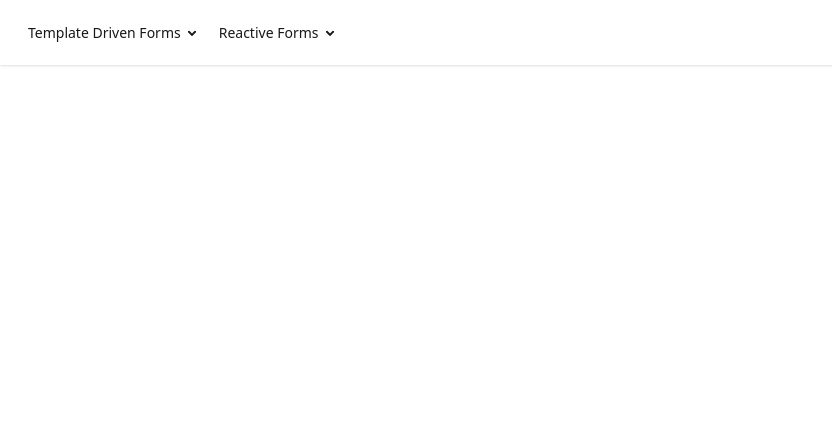
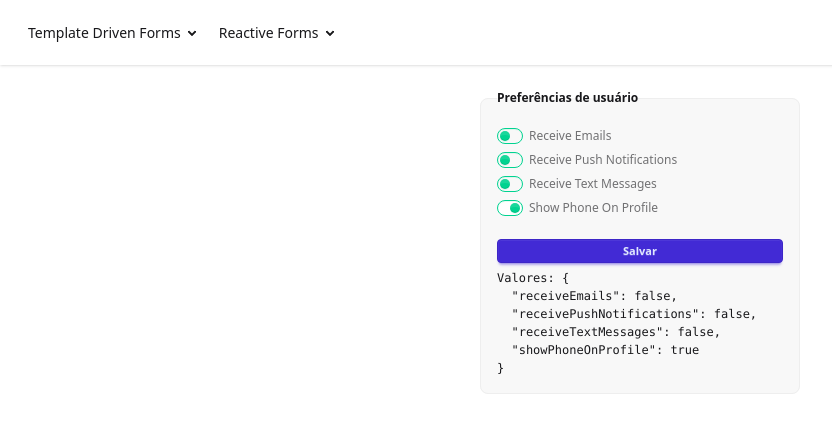
Before and after one commit to lodovikoa/curso-formularios-com-angular, an Angular app: page /reactive-forms/form-record in a window 1280 px wide. Before the commit this address led to /. Shown: the top 432 px of the page, without its empty margins (0-832 px from the left). Built offline with nearby package versions, Linux system fonts and the light colour scheme; data requests are answered from the project's data file.

Commit message:
feat: aulas

```diff
--- a/db.json
+++ b/db.json
@@ -1,22 +1,29 @@
 {
+  "user-preferences": {
+    "receiveEmails": false,
+    "receivePushNotifications": false,
+    "receiveTextMessages": false,
+    "showPhoneOnProfile": true
+  },
   "nicknames": [
     {
-      "id": 1,
+      "id": "1",
       "nickname": "lodoviko"
     }
   ],
   "names": [
     {
-      "id": 1,
+      "id": "1",
       "name": "Ricardo Nunes"
     },
     {
-      "id": 2,
+      "id": "2",
       "name": "João Silva"
     },
     {
-      "id": 3,
+      "id": "3",
       "name": "Gabriel Santos"
     }
-  ]
+  ],
+  "$schema": "./node_modules/json-server/schema.json"
 }
--- /dev/null
+++ b/src/app/features/reactive-forms/7.form-record/form-record.component.html
@@ -0,0 +1,16 @@
+<form [formGroup]="form" (ngSubmit)="savePreferences()">
+  <fieldset class="fieldset bg-base-200 border-base-300 rounded-box w-xs border p-4">
+    <legend class="fieldset-legend">Preferências de usuário</legend>
+
+    @for (key of preferencesKeys(); track key) {
+      <label class="label">
+        <input type="checkbox" checked="checked" class="toggle toggle-xs" [formControlName]="key" />
+        {{ key | humanizePropKey }}
+      </label>
+    }
+    <button class="btn btn-primary btn-xs mt-4"[disabled]="isSaving()">
+     {{ isSaving() ? 'Salvando...' : 'Salvar' }}
+    </button>
+    <pre>Valores: {{ form.value | json}}</pre>
+  </fieldset>
+</form>
--- /dev/null
+++ b/src/app/features/reactive-forms/7.form-record/form-record.component.ts
@@ -0,0 +1,48 @@
+import { ChangeDetectionStrategy, Component, inject, OnInit, signal } from '@angular/core';
+import { UserPreferencesService } from './services/user-preferences.service';
+import { FormControl, FormRecord, ReactiveFormsModule } from '@angular/forms';
+import { JsonPipe } from '@angular/common';
+import { HumanizePropKeyPipe } from './pipes/humanize-prop-key.pipe';
+
+@Component({
+  selector: 'app-form-record',
+  imports: [ ReactiveFormsModule, JsonPipe, HumanizePropKeyPipe ],
+  templateUrl: './form-record.component.html',
+  styleUrl: './form-record.component.css',
+  changeDetection: ChangeDetectionStrategy.OnPush,
+})
+export class FormRecordComponent implements OnInit {
+
+  private readonly userPreferencesService = inject(UserPreferencesService);
+  protected form = new FormRecord<FormControl<boolean>>({});
+  protected preferencesKeys = signal<string[]>([]);
+  isSaving = signal(false);
+
+  ngOnInit(): void {
+    this.getPreferences().subscribe((preferences) => {
+      this.preferencesKeys.set(Object.keys(preferences));
+      for (const preferenceKey in preferences) {
+        const preferenceValue = preferences[preferenceKey];
+        this.form.addControl(
+          preferenceKey,
+          new FormControl(preferenceValue, {
+            nonNullable: true
+          }),
+        )
+      }
+    })
+  }
+
+  protected savePreferences() {
+    this.isSaving.set(true);
+    this.userPreferencesService.updatePreferences(this.form.getRawValue())
+    .subscribe(() => {
+      this.isSaving.set(false);
+    });
+  }
+
+  private getPreferences() {
+    return this.userPreferencesService.getPreferences();
+  }
+
+}
--- /dev/null
+++ b/src/app/features/reactive-forms/7.form-record/pipes/humanize-prop-key.pipe.ts
@@ -0,0 +1,19 @@
+import { Pipe, PipeTransform } from '@angular/core';
+
+@Pipe({
+  name: 'humanizePropKey',
+})
+export class HumanizePropKeyPipe implements PipeTransform {
+
+  transform(value: string): string {
+    if (!value) return '';
+
+    // 1. Insere o espaço antes das maiúsculas
+    const spaced = value.replace(/([A-Z])/g, ' $1');
+
+    // 2. Transforma a primeira letra de toda a string em maiúscula
+    return spaced.charAt(0).toUpperCase() + spaced.slice(1);
+
+  }
+
+}
--- /dev/null
+++ b/src/app/features/reactive-forms/7.form-record/services/user-preferences.service.ts
@@ -0,0 +1,20 @@
+import { HttpClient } from '@angular/common/http';
+import { inject, Injectable } from '@angular/core';
+
+type tUserPreferences = Record<string, boolean>;
+
+@Injectable({
+  providedIn: 'root',
+})
+export class UserPreferencesService {
+
+  private readonly httpClient = inject(HttpClient);
+
+  getPreferences() {
+    return this.httpClient.get<tUserPreferences>('http://localhost:3000/user-preferences');
+  }
+
+  updatePreferences(preferencesPayLoad: tUserPreferences) {
+    return this.httpClient.put<tUserPreferences>('http://localhost:3000/user-preferences', preferencesPayLoad);
+  }
+}
--- a/src/app/features/reactive-forms/routes.ts
+++ b/src/app/features/reactive-forms/routes.ts
@@ -5,6 +5,7 @@ import { UsingMarkFunctionsComponent } from './3.using-mark-functions/using-mark
 import { SetErrorsComponent } from './4.set-errors/set-errors.component';
 import { FormGroupComponent } from './5.form-group/form-group.component';
 import { ManipulateControlsComponent } from './6.manipulate-controls/manipulate-controls.component';
+import { FormRecordComponent } from './7.form-record/form-record.component';
 
 export const reactiveFormsFormControlRoutes: Routes = [
   { path: 'form-control', component: FormControlComponent },
@@ -12,5 +13,6 @@ export const reactiveFormsFormControlRoutes: Routes = [
   { path: 'using-mark-functions', component: UsingMarkFunctionsComponent },
   { path: 'set-errors', component: SetErrorsComponent },
   { path: 'form-group', component: FormGroupComponent },
-  { path: 'manipulate-controls', component: ManipulateControlsComponent }
+  { path: 'manipulate-controls', component: ManipulateControlsComponent },
+  { path: 'form-record', component: FormRecordComponent }
 ];
```
Also changed, not shown: src/app/features/reactive-forms/7.form-record/form-record.component.css (added).
